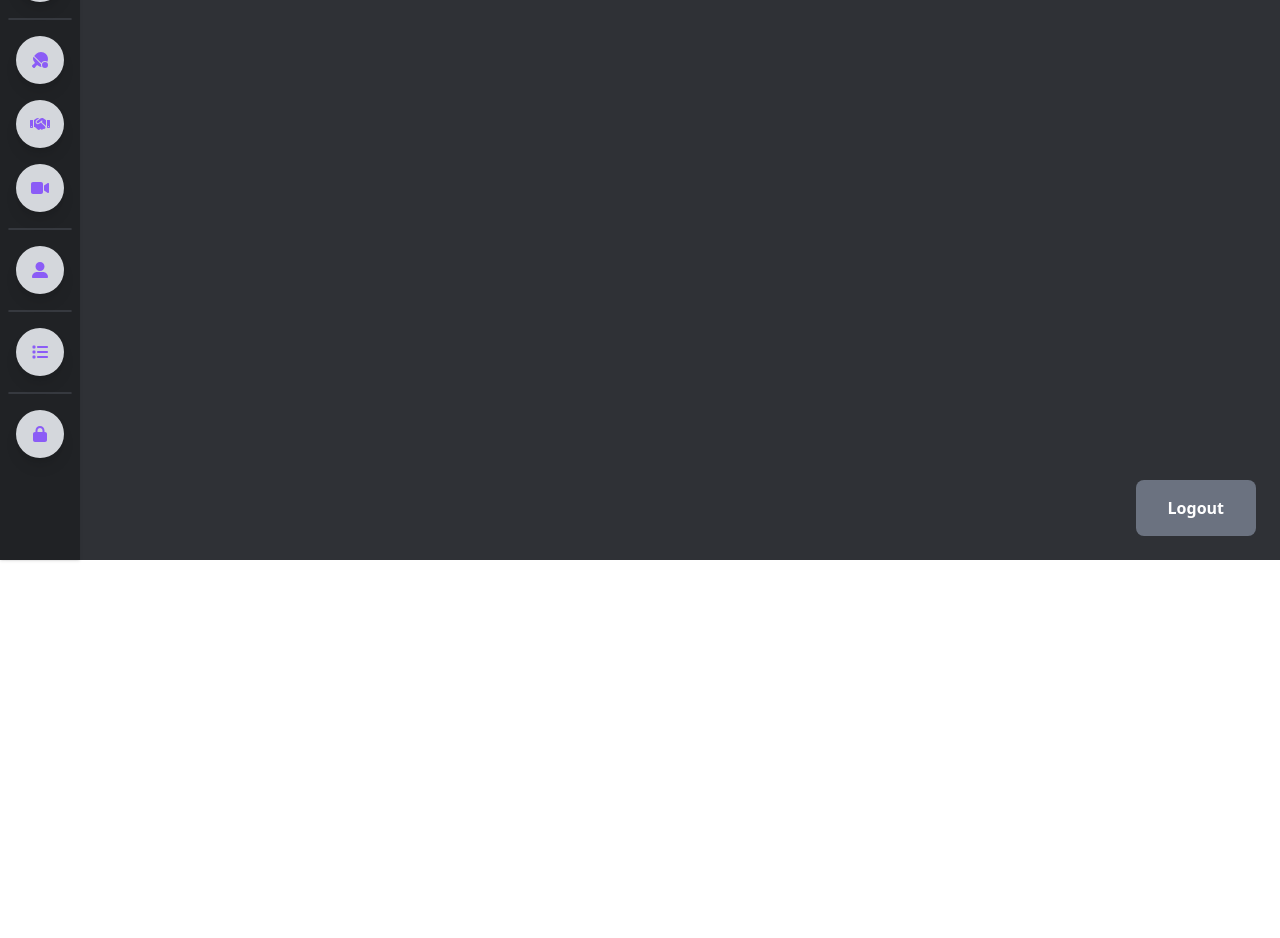
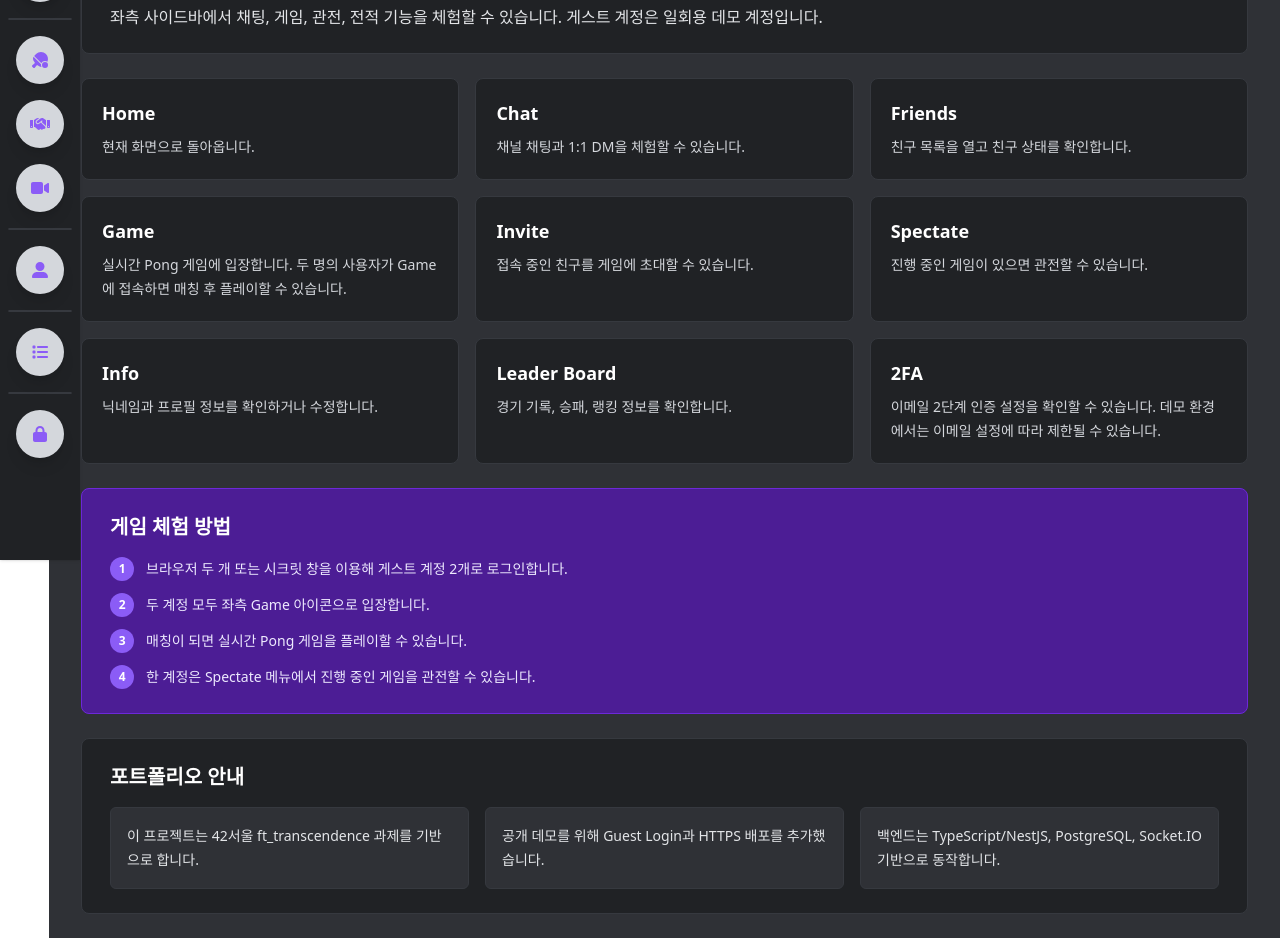
Before and after one commit to sungmpar/ft_transcendence_project, a Vue app in the folder frontend/: page / in a window 1280 px wide. Shown: the part 240-1178 px from the top of the page. Before the commit the page ends 800 px from the top, so only its background shows below. Built offline with nearby package versions, Linux system fonts and the light colour scheme; no server answers; sample sign-in values are in the browser's storage; what vue3-cookies would draw is missing.

Commit message:
Add demo guide to home page

```diff
--- a/frontend/src/views/HomeView.vue
+++ b/frontend/src/views/HomeView.vue
@@ -1,25 +1,77 @@
 <template>
-	<div class = "bg-gray-800 w-full h-screen">
+	<div class = "bg-gray-800 w-full min-h-screen text-gray-100">
 		<div class="top-0 right-0 bottom-0 left-20">
-			<div class="flex justify-center" style="position: absolute; right: 0px; bottom: 0px;">
-				<button class="gray-button" type="button" @click="logout">
-					Logout
-				</button>
-			</div>
-			<div class="flex rounded-lg bg-gradient-to-r from-purple-400 via-violet-600  to-purple-700 animate-gradient-x px-3 pt-0 pb-2 mb-2">
+			<div class="flex flex-col sm:flex-row sm:items-center rounded-lg bg-gradient-to-r from-purple-400 via-violet-600  to-purple-700 animate-gradient-x px-3 pt-0 pb-2 mb-2">
 				<div class="flex flex-row text-3xl mt-2 px-2 pt-4 pb-2 mb-2">
 					<p class="drop-shadow-lg font-extrabold text-black-700 ">PING &nbsp;</p>
 					<p class="drop-shadow-lg font-extrabold text-black-700">&nbsp;P</p>
 					<img src="../assets/pong.png" class="drop-shadow-lg animate-bounce h-8 pt-2">
 					<p class="drop-shadow-lg font-extrabold text-black-700">NG</p>
 				</div>
-				<div class="ml-auto pt-8">
+				<div class="sm:ml-auto sm:pt-8 px-2">
 					<p class="text-gray-400 drop-shadow-lg font-bold">{{ store.getters.usernickname }}</p>
 				</div>
 				<div class="ml-3 px-1" v-if="store.getters.userid != 0">
 					<img :src="get_avatar(store.getters.userid)" class=" object-contain h-20 w-20 pt-2"/>
 				</div>
+				<div class="flex justify-start sm:justify-center px-2 sm:px-0">
+					<button class="gray-button" type="button" @click="logout">
+						Logout
+					</button>
+				</div>
 			</div>
+
+			<main class="px-4 sm:px-6 lg:px-8 py-6 space-y-6">
+				<section class="rounded-lg bg-gray-900 border border-gray-700 px-5 py-6 sm:px-7">
+					<p class="text-sm font-bold text-violet-300 mb-2">Portfolio Demo</p>
+					<h1 class="text-2xl sm:text-3xl font-extrabold text-white mb-3">데모 사용 가이드</h1>
+					<p class="text-sm sm:text-base leading-7 text-gray-300 max-w-4xl">
+						좌측 사이드바에서 채팅, 게임, 관전, 전적 기능을 체험할 수 있습니다. 게스트 계정은 일회용 데모 계정입니다.
+					</p>
+				</section>
+
+				<section>
+					<div class="grid grid-cols-1 sm:grid-cols-2 xl:grid-cols-3 gap-4">
+						<article
+							v-for="item in guideItems"
+							:key="item.title"
+							class="rounded-lg bg-gray-900 border border-gray-700 px-5 py-5"
+						>
+							<h2 class="text-lg font-extrabold text-white mb-2">{{ item.title }}</h2>
+							<p class="text-sm leading-6 text-gray-400">{{ item.description }}</p>
+						</article>
+					</div>
+				</section>
+
+				<section class="rounded-lg bg-violet-900 border border-violet-700 px-5 py-6 sm:px-7">
+					<h2 class="text-xl font-extrabold text-white mb-4">게임 체험 방법</h2>
+					<ol class="space-y-3">
+						<li
+							v-for="(step, index) in gameSteps"
+							:key="step"
+							class="flex gap-3 text-sm leading-6 text-violet-100"
+						>
+							<span class="flex h-6 w-6 shrink-0 items-center justify-center rounded-full bg-violet-500 text-xs font-extrabold text-white">
+								{{ index + 1 }}
+							</span>
+							<span>{{ step }}</span>
+						</li>
+					</ol>
+				</section>
+
+				<section class="rounded-lg bg-gray-900 border border-gray-700 px-5 py-6 sm:px-7">
+					<h2 class="text-xl font-extrabold text-white mb-4">포트폴리오 안내</h2>
+					<div class="grid grid-cols-1 md:grid-cols-3 gap-4">
+						<p
+							v-for="note in portfolioNotes"
+							:key="note"
+							class="rounded-md bg-gray-800 border border-gray-700 px-4 py-4 text-sm leading-6 text-gray-300"
+						>
+							{{ note }}
+						</p>
+					</div>
+				</section>
+			</main>
 		</div>
 	</div>
 	</template>
@@ -31,6 +83,55 @@ import store from '@/store';
 import axios from 'axios';
 
 const backendBaseUrl = process.env.VUE_APP_BACKEND_URL || window.location.origin
+const guideItems = [
+	{
+		title: 'Home',
+		description: '현재 화면으로 돌아옵니다.',
+	},
+	{
+		title: 'Chat',
+		description: '채널 채팅과 1:1 DM을 체험할 수 있습니다.',
+	},
+	{
+		title: 'Friends',
+		description: '친구 목록을 열고 친구 상태를 확인합니다.',
+	},
+	{
+		title: 'Game',
+		description: '실시간 Pong 게임에 입장합니다. 두 명의 사용자가 Game에 접속하면 매칭 후 플레이할 수 있습니다.',
+	},
+	{
+		title: 'Invite',
+		description: '접속 중인 친구를 게임에 초대할 수 있습니다.',
+	},
+	{
+		title: 'Spectate',
+		description: '진행 중인 게임이 있으면 관전할 수 있습니다.',
+	},
+	{
+		title: 'Info',
+		description: '닉네임과 프로필 정보를 확인하거나 수정합니다.',
+	},
+	{
+		title: 'Leader Board',
+		description: '경기 기록, 승패, 랭킹 정보를 확인합니다.',
+	},
+	{
+		title: '2FA',
+		description: '이메일 2단계 인증 설정을 확인할 수 있습니다. 데모 환경에서는 이메일 설정에 따라 제한될 수 있습니다.',
+	},
+]
+const gameSteps = [
+	'브라우저 두 개 또는 시크릿 창을 이용해 게스트 계정 2개로 로그인합니다.',
+	'두 계정 모두 좌측 Game 아이콘으로 입장합니다.',
+	'매칭이 되면 실시간 Pong 게임을 플레이할 수 있습니다.',
+	'한 계정은 Spectate 메뉴에서 진행 중인 게임을 관전할 수 있습니다.',
+]
+const portfolioNotes = [
+	'이 프로젝트는 42서울 ft_transcendence 과제를 기반으로 합니다.',
+	'공개 데모를 위해 Guest Login과 HTTPS 배포를 추가했습니다.',
+	'백엔드는 TypeScript/NestJS, PostgreSQL, Socket.IO 기반으로 동작합니다.',
+]
 
 async function logout() {
 	await axios.get('/auth/logout')
```
